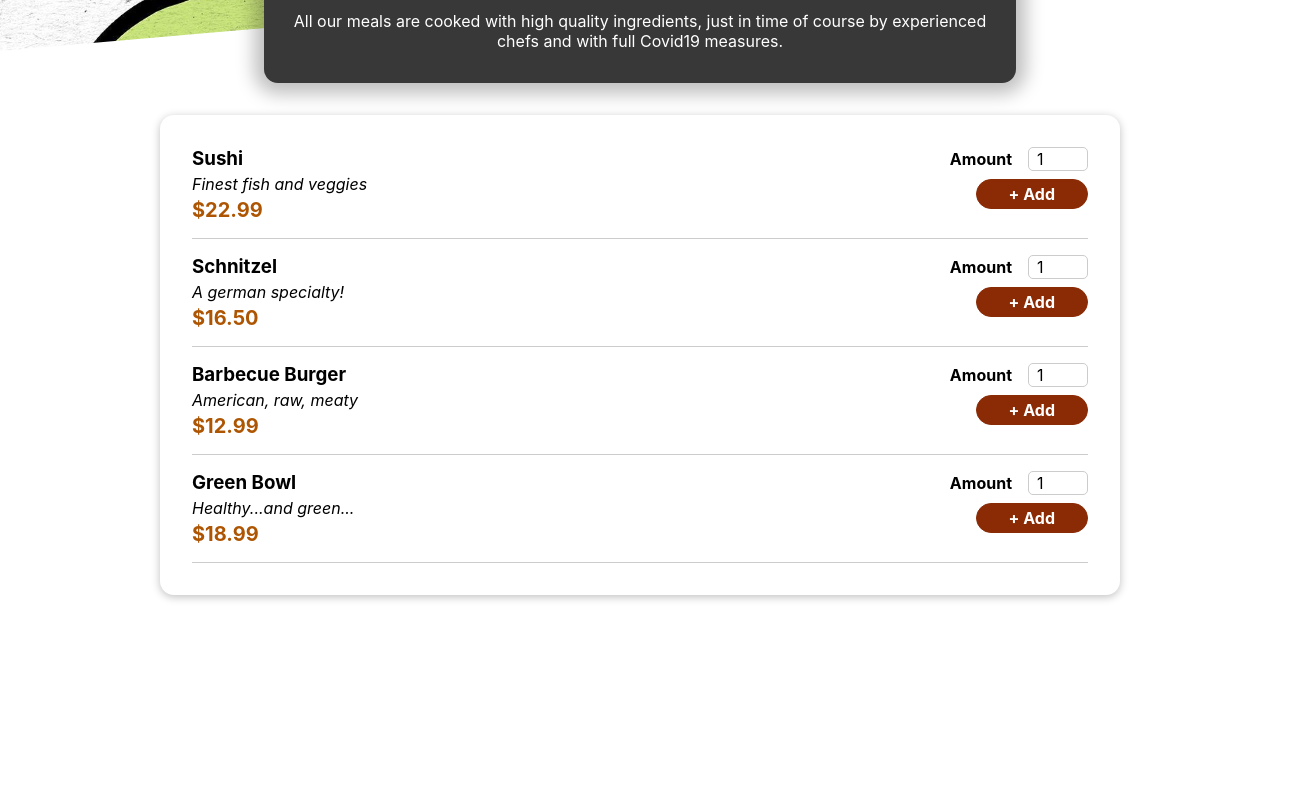
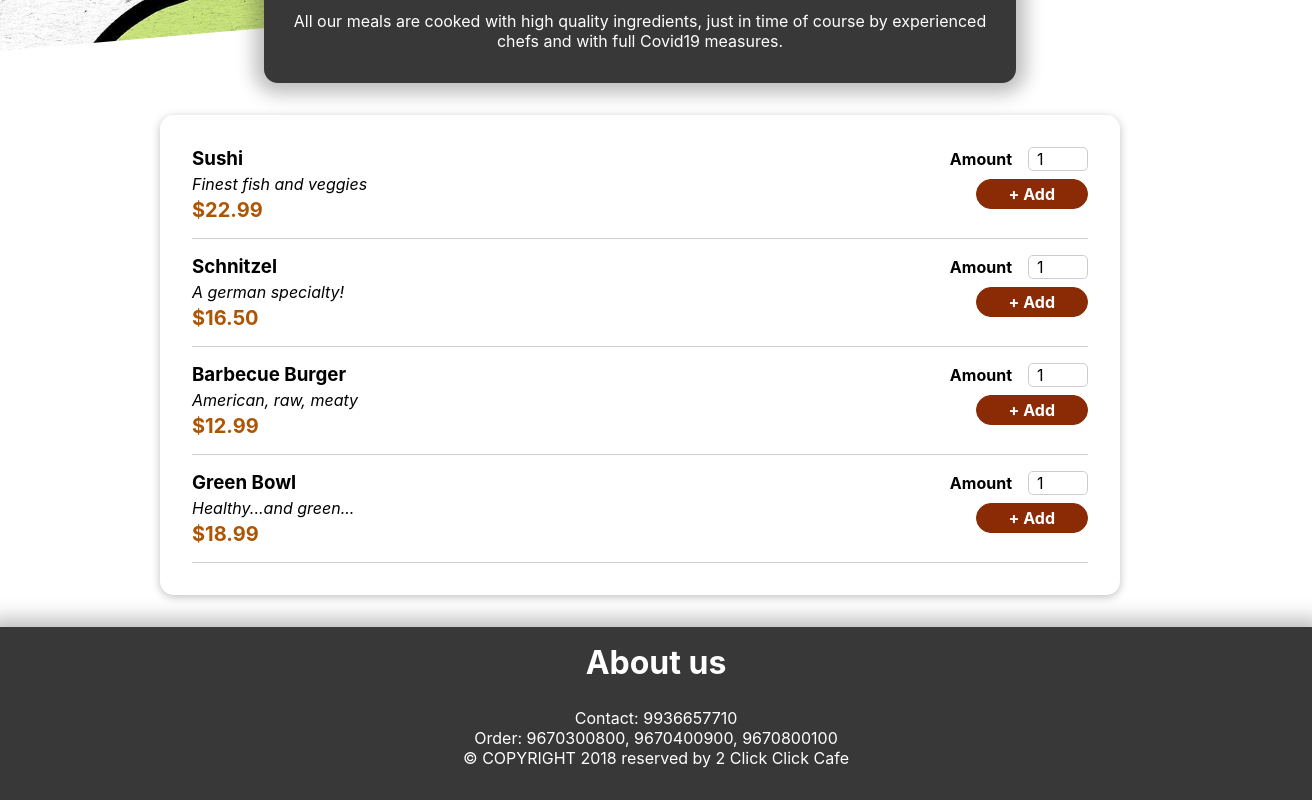
Before and after one commit to ImAkhil24/ClickClickCafe, a React (Create React App) app: page / in a window 1280 px wide. Shown: the part 347-1147 px from the top of the page, 1312 px wide, since content can reach past the window. Before the commit the page ends 974 px from the top, so only its background shows below. Built offline with nearby package versions, Linux system fonts and the light colour scheme.

Commit message:
footer component added

```diff
--- a/src/App.js
+++ b/src/App.js
@@ -3,6 +3,7 @@ import Cart from "./components/Cart/Cart";
 import Header from "./components/Layout/Header";
 import Meals from "./components/Meals/Meals";
 import CartProvider from "./components/store/CartProvider";
+import Footer from "./components/Layout/Footer";
 function App() {
   const [cartIsShown, setCartIsShown] = useState(false);
 
@@ -21,6 +22,7 @@ function App() {
       <main>
         <Meals />
       </main>
+      <Footer />
     </CartProvider>
   );
 }
--- /dev/null
+++ b/src/components/Layout/Footer.js
@@ -0,0 +1,17 @@
+import classes from "./Footer.module.css";
+
+const Footer = (props) => {
+  return (
+    <section className={classes.Footer}>
+      <h2>About us</h2>
+      <p>
+        Contact: 9936657710
+        <br />
+        Order: 9670300800, 9670400900, 9670800100 <br />
+        &copy; COPYRIGHT 2018 reserved by 2 Click Click Cafe
+      </p>
+    </section>
+  );
+};
+
+export default Footer;
--- /dev/null
+++ b/src/components/Layout/Footer.module.css
@@ -0,0 +1,17 @@
+.Footer {
+  text-align: center;
+  /* max-width: 45rem; */
+  width: 100%;
+  margin: auto;
+  position: relative;
+  background-color: #383838;
+  color: white;
+  /* border-radius: 14px; */
+  padding: 1rem;
+  box-shadow: 0 1px 18px 10px rgba(0, 0, 0, 0.25);
+}
+
+.Footer h2 {
+  font-size: 2rem;
+  margin-top: 0;
+}
```
